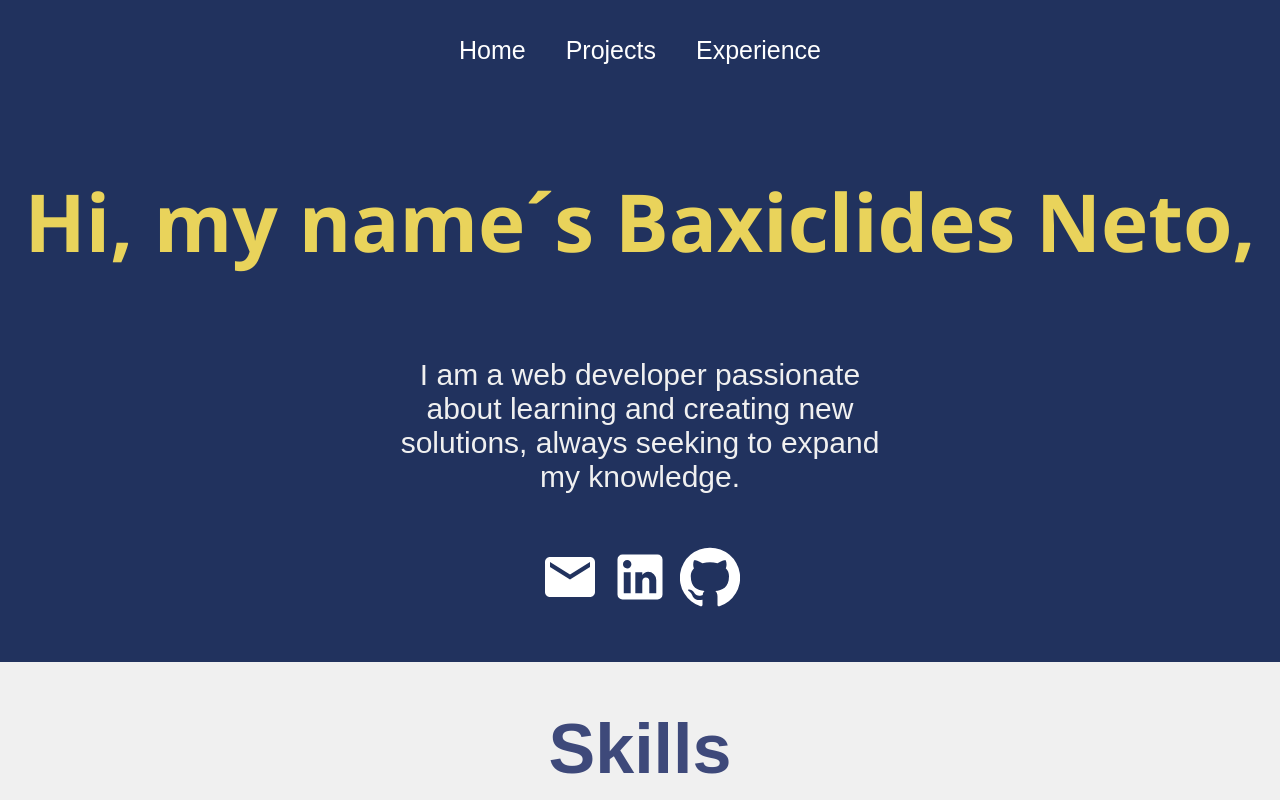
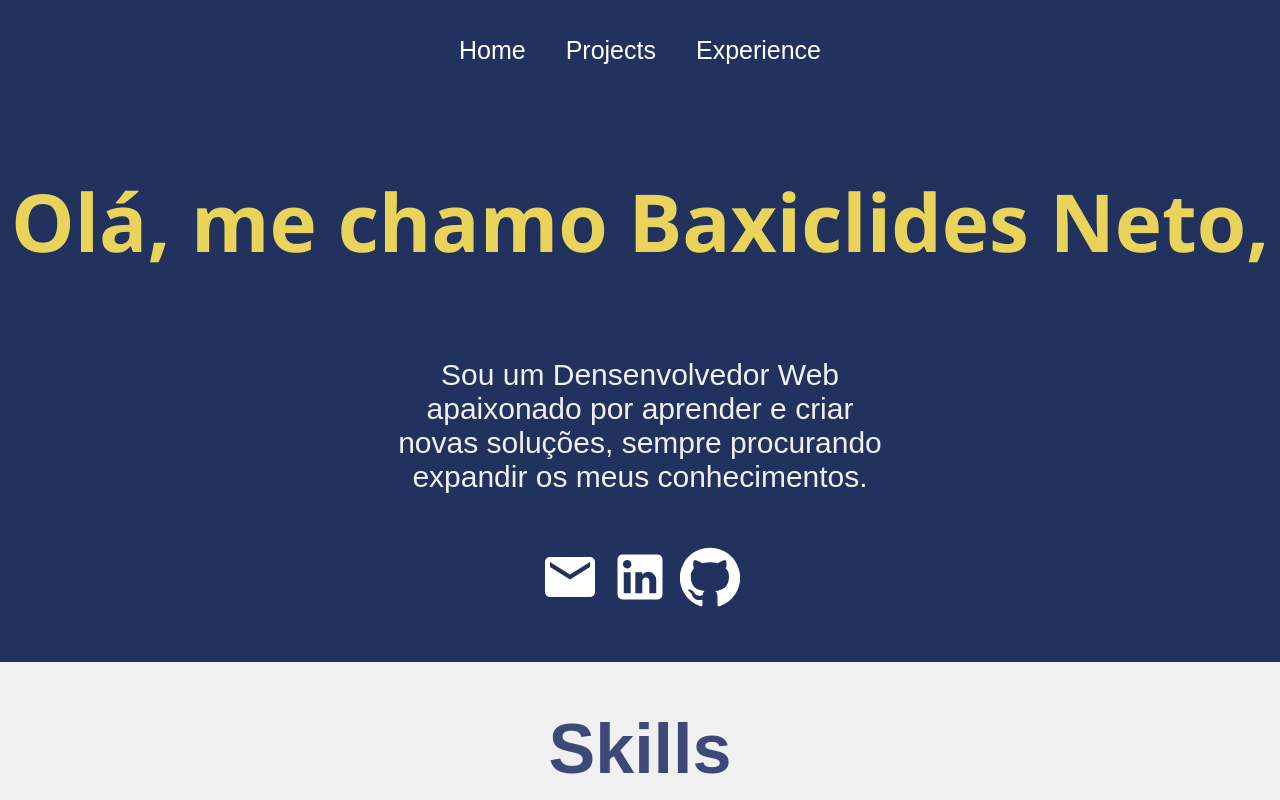
Before and after one commit to baxiclides-basso-neto/myPortfolio-Portuguese, a React (Vite) app: page / in a window 1280 px wide. Shown: the top 800 px of the page. Built offline with nearby package versions, Linux system fonts and the light colour scheme.

Commit message:
Fix Home page

```diff
--- a/src/pages/home/Home.jsx
+++ b/src/pages/home/Home.jsx
@@ -9,9 +9,9 @@ const Home = () => {
   return (
     <div className="home">
       <div className="about">
-        <h2>Hi, my name´s Baxiclides Neto,</h2>
+        <h2>Olá, me chamo Baxiclides Neto,</h2>
         <div className="prompt">
-          <p>I am a web developer passionate about learning and creating new solutions, always seeking to expand my knowledge.</p>
+          <p>Sou um Densenvolvedor Web apaixonado por aprender e criar novas soluções, sempre procurando expandir os meus conhecimentos.</p>
           <Link to="mailto:baxnetodev@gmail.com" target="_blank">
             <EmailIcon />
           </Link>
```
